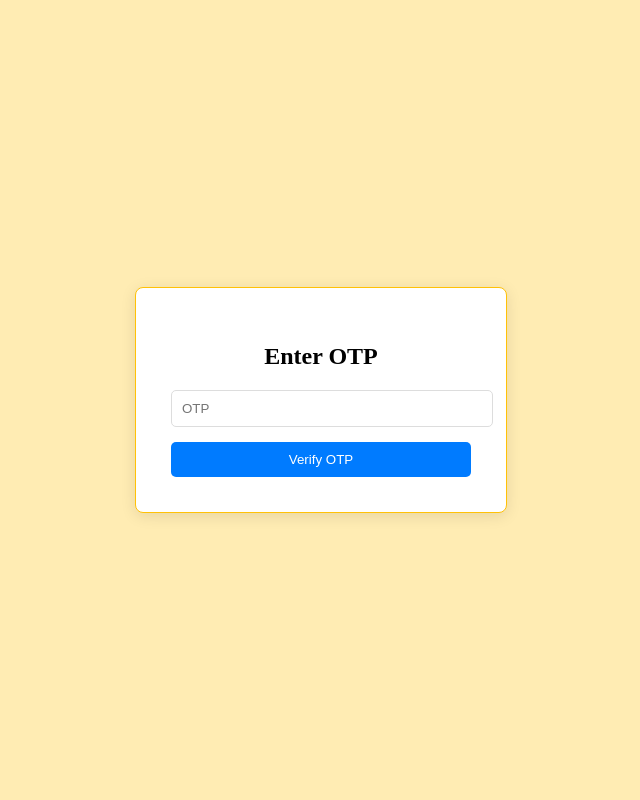
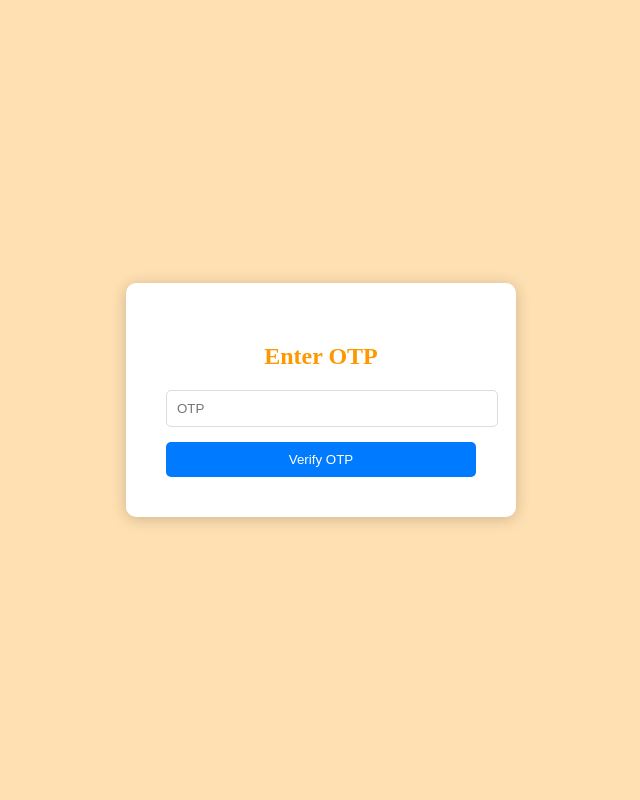
Before and after one commit to yashtilala412/HCD_project, a PHP site: page /otp_entry.php in a window 1280 px wide. Shown: the whole page, without its empty margins (319-959 px from the left). Run offline with PHP 8.4, Linux system fonts and the light colour scheme.

Commit message:
design 23

```diff
--- a/otp_entry.php
+++ b/otp_entry.php
@@ -6,23 +6,24 @@
     <title>Enter OTP</title>
     <style>
 body {
-    font-family: 'Bitter', serif;
+    font-family: 'Zilla Slab', serif;
     display: flex;
     justify-content: center;
     align-items: center;
     height: 100vh;
     margin: 0;
-    background-color: #ffecb3;
+    background-color: #ffe0b2;
 }
 .container {
     background-color: #ffffff;
-    padding: 35px;
-    box-shadow: 0 3px 15px rgba(0, 0, 0, 0.1);
-    border-radius: 8px;
-    width: 300px;
+    padding: 40px;
+    box-shadow: 0 2px 15px rgba(0, 0, 0, 0.2);
+    border-radius: 10px;
+    width: 310px;
     text-align: center;
-    border: 1px solid #ffc107;
+    color: #ff9800;
 }
+
 
 
 
```
